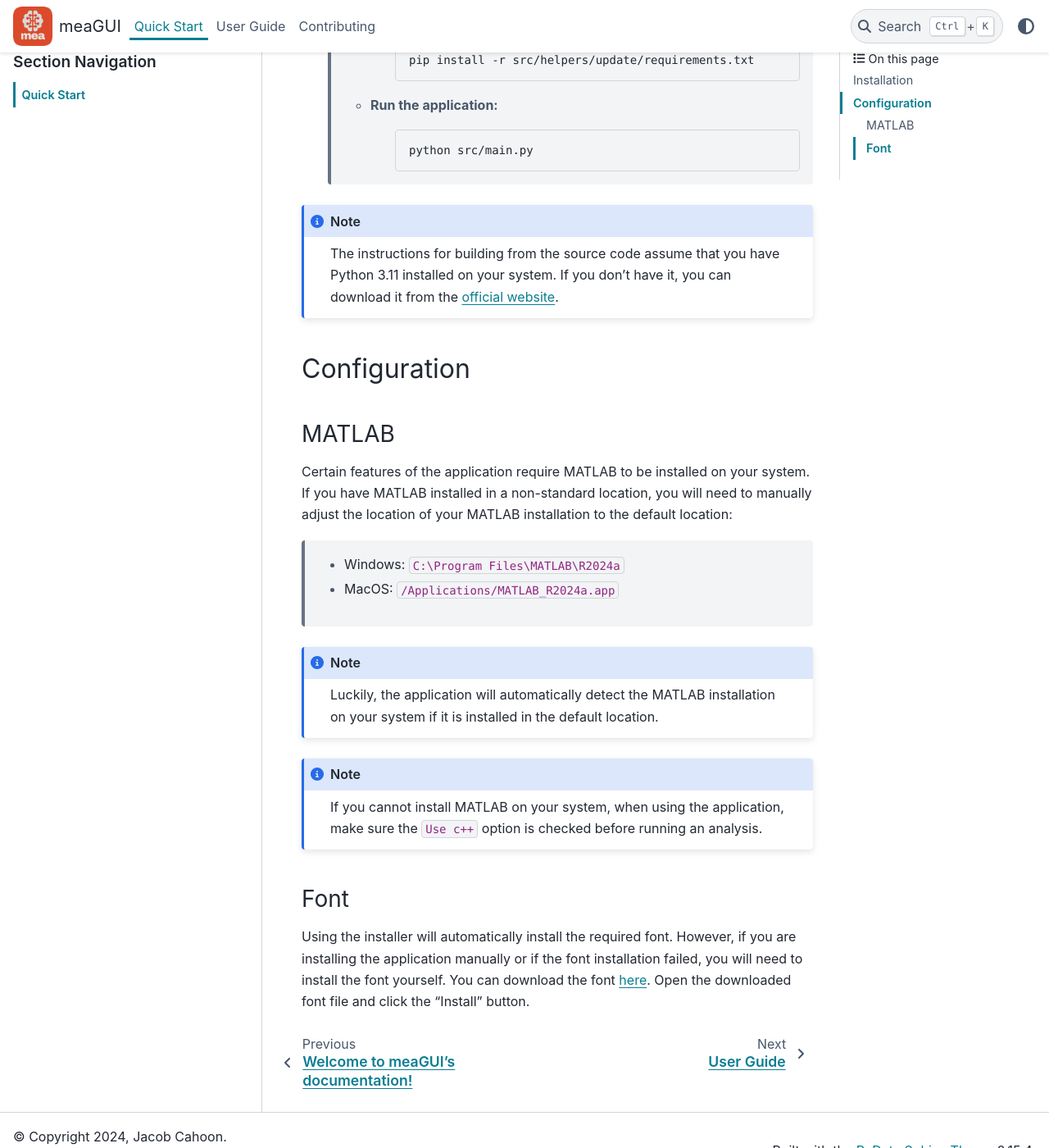
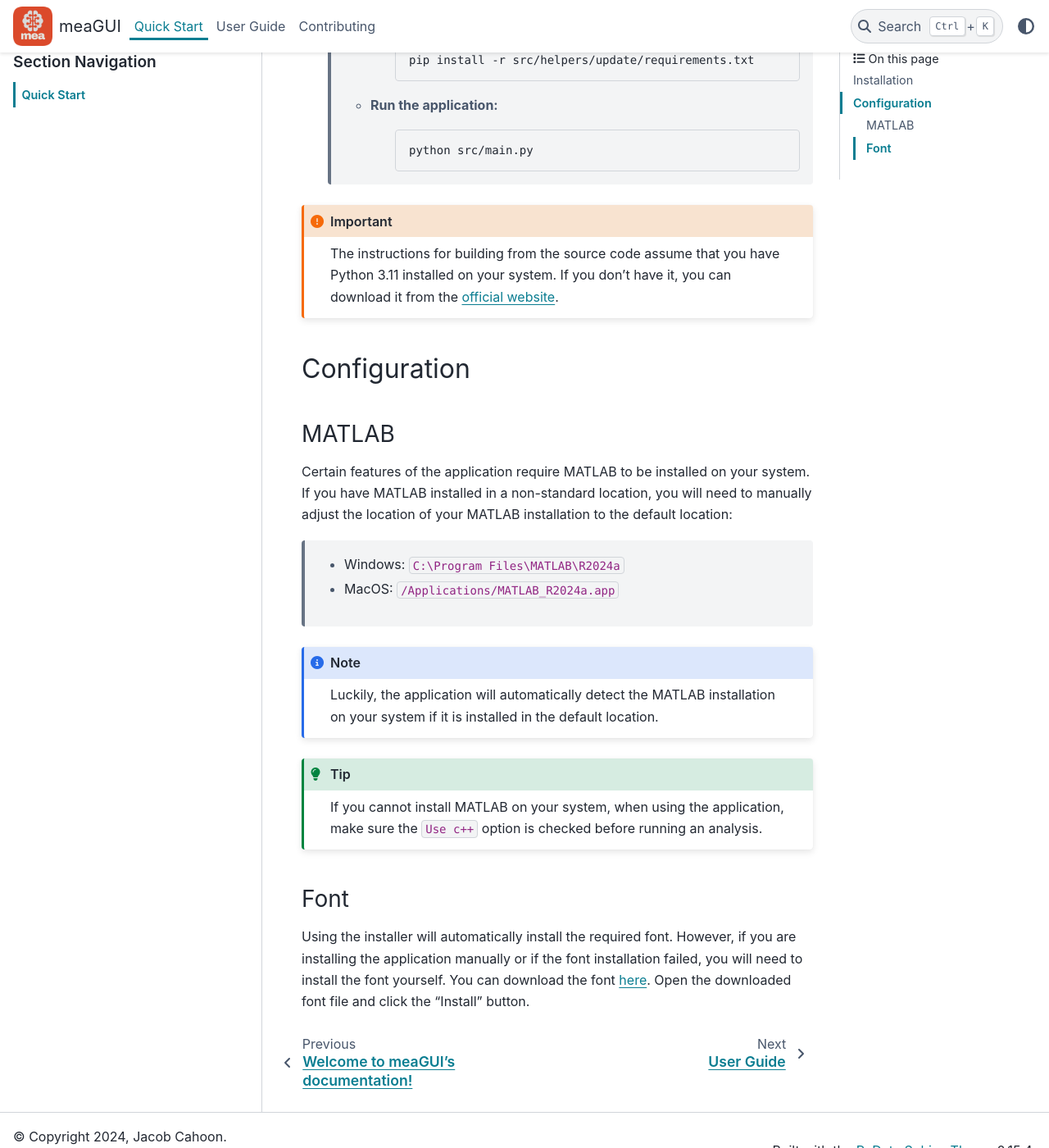
Before and after one commit to booka66/mea-gui, a Sphinx documentation site: the page built from docs/quickstart.rst, in a window 1280 px wide and 1400 px high, scrolled down 1024 px. Shown: the whole window at 82% size. Built offline with Sphinx 7.4.7 and the PyData theme 0.15.4, drawn with Linux system fonts in a browser that asks for light colours; some of the changed lines change nothing that is shown.

Commit message:
updated tips and notes

```diff
--- a/docs/quickstart.rst
+++ b/docs/quickstart.rst
@@ -55,7 +55,7 @@ There are two ways to install the application:
 
           python src/main.py
 
-.. note::
+.. important::
   The instructions for building from the source code assume that you have Python 3.11 installed on your system.
   If you don't have it, you can download it from the `official website <https://www.python.org/downloads/release/python-3118/>`__.
 
@@ -72,7 +72,7 @@ If you have MATLAB installed in a non-standard location, you will need to manual
 .. note::
   Luckily, the application will automatically detect the MATLAB installation on your system if it is installed in the default location.
 
-.. note::
+.. tip::
   If you cannot install MATLAB on your system, when using the application, make sure the ``Use c++`` option is checked before running an analysis.
 
 Font
```
Also changed, not shown: 4 other files.
